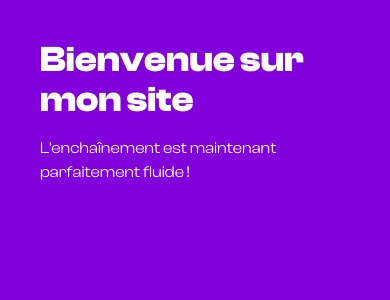
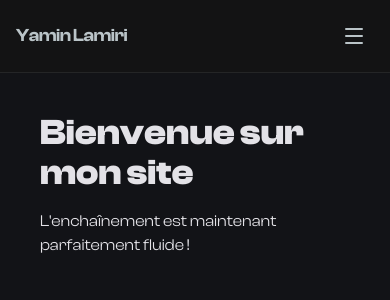
Before and after one commit to Yams-web/PortfolioV2, a Next.js app: page / in a window 390 px wide. Shown: the top 300 px of the page. Built offline with nearby package versions, Linux system fonts and the light colour scheme.

Commit message:
feat(front): navbar implementation

```diff
--- a/src/app/page.tsx
+++ b/src/app/page.tsx
@@ -2,6 +2,7 @@
 import React, { useRef } from "react";
 import gsap from "gsap";
 import { useGSAP } from "@gsap/react";
+import { Navbar } from "@/components";
 
 gsap.registerPlugin(useGSAP);
 
@@ -56,14 +57,18 @@ export default function LandingPage(): React.JSX.Element {
       ref={container}
       className="relative app flex items-center h-screen w-full overflow-hidden"
     >
-      <div className="bg-purple-700 h-10 w-10 box absolute top-1/2 left-0 z-50"></div>
+      <div className="bg-[#00E5FF] h-10 w-10 box absolute top-1/2 left-0 z-50"></div>
 
-      <main className="content w-full min-h-screen bg-purple-700 text-white p-10">
-        <h1 className="text-4xl font-bold">Bienvenue sur mon site</h1>
-        <p className="mt-4">
-          L'enchaînement est maintenant parfaitement fluide !
-        </p>
-      </main>
+      <div className="content w-full min-h-screen bg-[#121317] text-[#e3e2e7]">
+        <Navbar />
+
+        <main className="p-10">
+          <h1 className="text-4xl font-bold">Bienvenue sur mon site</h1>
+          <p className="mt-4">
+            L'enchaînement est maintenant parfaitement fluide !
+          </p>
+        </main>
+      </div>
     </div>
   );
 }
--- a/src/components/navbar/navbar.component.tsx
+++ b/src/components/navbar/navbar.component.tsx
@@ -1,15 +1,96 @@
+"use client";
+
 import Link from "next/link";
-import React, { useMemo } from "react";
+import React, { useState } from "react";
+import { Menu, X } from "lucide-react";
+
+const NAV_LINKS = [
+  { href: "#accueil", label: "Accueil" },
+  { href: "#projets", label: "Projets" },
+  { href: "#competences", label: "Compétences" },
+  { href: "#a-propos", label: "À propos" },
+  { href: "#contact", label: "Contact" },
+] as const;
 
 export function Navbar(): React.JSX.Element {
-  return useMemo(
-    (): React.JSX.Element => (
-      <div className="flex items-center justify-center w-screen">
-        <Link href="#about">Yamin Lamiri</Link>
-        <Link href="#About">About</Link>
-        <Link href="#contact">Contact</Link>
+  const [isOpen, setIsOpen] = useState(false);
+
+  return (
+    <header className="sticky top-0 z-50 w-full border-b border-[#BAC4C8]/10 bg-[#141414]/90 backdrop-blur">
+      <nav
+        aria-label="Navigation principale"
+        className="mx-auto flex w-full max-w-6xl items-center justify-between px-4 py-4 sm:px-6"
+      >
+        <Link
+          href="#accueil"
+          className="text-lg font-semibold tracking-tight text-[#BAC4C8] transition-colors hover:text-white"
+        >
+          Yamin Lamiri
+        </Link>
+
+        <ul className="hidden items-center gap-8 md:flex">
+          {NAV_LINKS.map(({ href, label }) => (
+            <li key={href}>
+              <Link
+                href={href}
+                className="text-sm text-[#BAC4C8]/80 transition-colors hover:text-white"
+              >
+                {label}
+              </Link>
+            </li>
+          ))}
+        </ul>
+
+        <Link
+          href="/cv.pdf"
+          download
+          className="hidden rounded-full bg-purple-700 px-5 py-2 text-sm font-medium text-white transition-colors hover:bg-purple-600 md:inline-block"
+        >
+          Télécharger le CV
+        </Link>
+
+        <button
+          type="button"
+          aria-label={isOpen ? "Fermer le menu" : "Ouvrir le menu"}
+          aria-expanded={isOpen}
+          aria-controls="mobile-menu"
+          onClick={() => setIsOpen((prev) => !prev)}
+          className="inline-flex items-center justify-center rounded-md p-2 text-[#BAC4C8] transition-colors hover:text-white md:hidden"
+        >
+          {isOpen ? <X aria-hidden="true" /> : <Menu aria-hidden="true" />}
+        </button>
+      </nav>
+
+      <div
+        id="mobile-menu"
+        className={`overflow-hidden transition-[max-height] duration-300 ease-in-out md:hidden ${
+          isOpen ? "max-h-96" : "max-h-0"
+        }`}
+      >
+        <ul className="flex flex-col gap-1 border-t border-[#BAC4C8]/10 px-4 py-4 sm:px-6">
+          {NAV_LINKS.map(({ href, label }) => (
+            <li key={href}>
+              <Link
+                href={href}
+                onClick={() => setIsOpen(false)}
+                className="block rounded-md px-2 py-2 text-[#BAC4C8]/80 transition-colors hover:bg-white/5 hover:text-white"
+              >
+                {label}
+              </Link>
+            </li>
+          ))}
+          <li className="pt-2">
+            <Link
+              href="/cv.pdf"
+              download
+              onClick={() => setIsOpen(false)}
+              className="block rounded-full bg-purple-700 px-5 py-2 text-center text-sm font-medium text-white transition-colors hover:bg-purple-600"
+            >
+              Télécharger le CV
+            </Link>
+          </li>
+        </ul>
       </div>
-    ),
-    []
+    </header>
   );
 }
```
